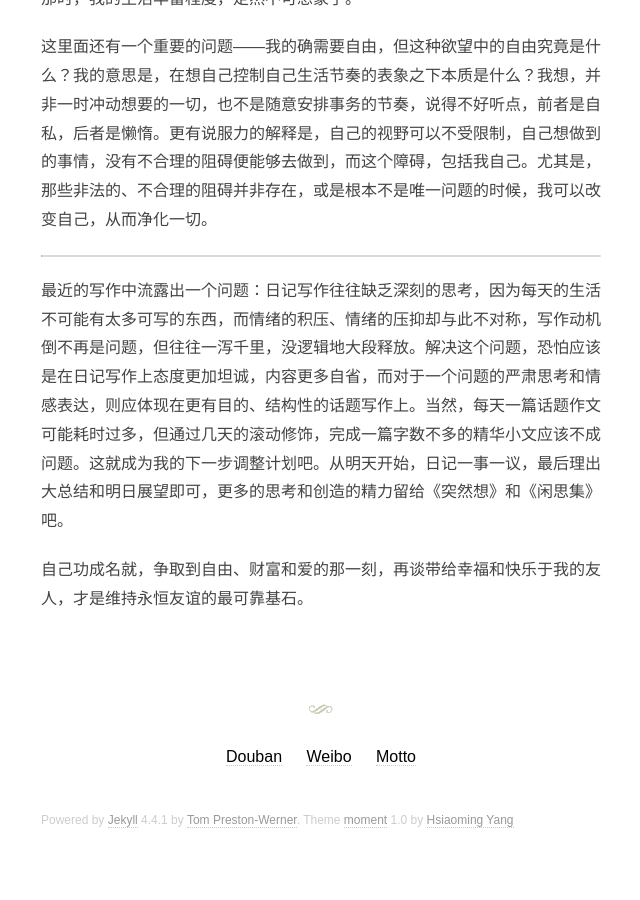
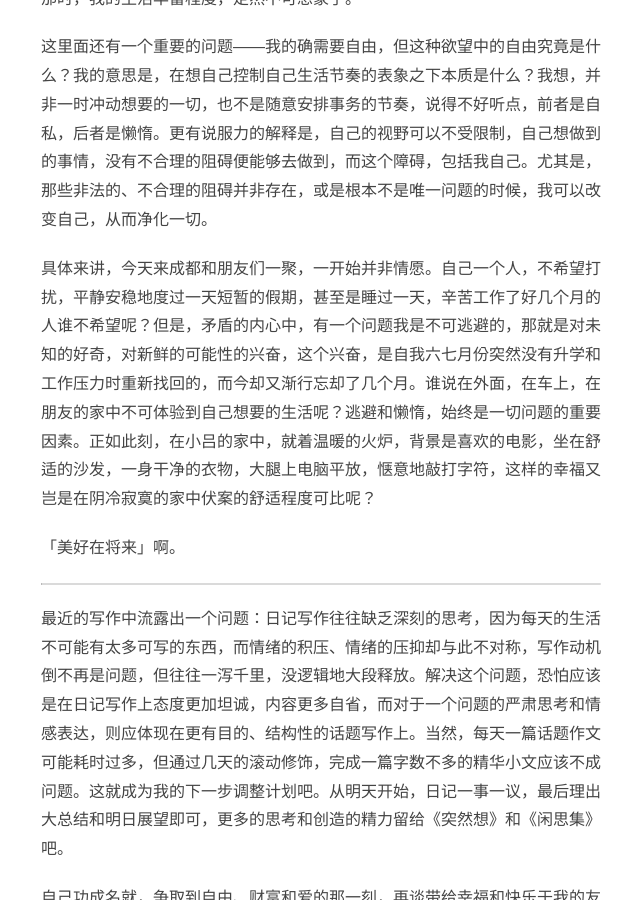
Before and after one commit to fanyange/fanyange.github.io, a Jekyll site: the page built from _posts/2014-01-01-new3-10th.md, in a window 1280 px wide and 900 px high, scrolled down 997 px. Shown: the whole window, without its empty margins (319-959 px from the left). Built offline with Jekyll 4.4.1, drawn with Linux system fonts in a browser that asks for light colours; some web fonts are replaced; comment, search, counter and statistics services are not loaded.

Commit message:
添加对非「宅」生活方式的思考

```diff
--- a/_posts/2014-01-01-new3-10th.md
+++ b/_posts/2014-01-01-new3-10th.md
@@ -14,6 +14,10 @@ categories: 日知录
 
 这里面还有一个重要的问题——我的确需要自由，但这种欲望中的自由究竟是什么？我的意思是，在想自己控制自己生活节奏的表象之下本质是什么？我想，并非一时冲动想要的一切，也不是随意安排事务的节奏，说得不好听点，前者是自私，后者是懒惰。更有说服力的解释是，自己的视野可以不受限制，自己想做到的事情，没有不合理的阻碍便能够去做到，而这个障碍，包括我自己。尤其是，那些非法的、不合理的阻碍并非存在，或是根本不是唯一问题的时候，我可以改变自己，从而净化一切。
 
+具体来讲，今天来成都和朋友们一聚，一开始并非情愿。自己一个人，不希望打扰，平静安稳地度过一天短暂的假期，甚至是睡过一天，辛苦工作了好几个月的人谁不希望呢？但是，矛盾的内心中，有一个问题我是不可逃避的，那就是对未知的好奇，对新鲜的可能性的兴奋，这个兴奋，是自我六七月份突然没有升学和工作压力时重新找回的，而今却又渐行忘却了几个月。谁说在外面，在车上，在朋友的家中不可体验到自己想要的生活呢？逃避和懒惰，始终是一切问题的重要因素。正如此刻，在小吕的家中，就着温暖的火炉，背景是喜欢的电影，坐在舒适的沙发，一身干净的衣物，大腿上电脑平放，惬意地敲打字符，这样的幸福又岂是在阴冷寂寞的家中伏案的舒适程度可比呢？
+
+「美好在将来」啊。
+
 ---
 
 最近的写作中流露出一个问题：日记写作往往缺乏深刻的思考，因为每天的生活不可能有太多可写的东西，而情绪的积压、情绪的压抑却与此不对称，写作动机倒不再是问题，但往往一泻千里，没逻辑地大段释放。解决这个问题，恐怕应该是在日记写作上态度更加坦诚，内容更多自省，而对于一个问题的严肃思考和情感表达，则应体现在更有目的、结构性的话题写作上。当然，每天一篇话题作文可能耗时过多，但通过几天的滚动修饰，完成一篇字数不多的精华小文应该不成问题。这就成为我的下一步调整计划吧。从明天开始，日记一事一议，最后理出大总结和明日展望即可，更多的思考和创造的精力留给《突然想》和《闲思集》吧。
```
